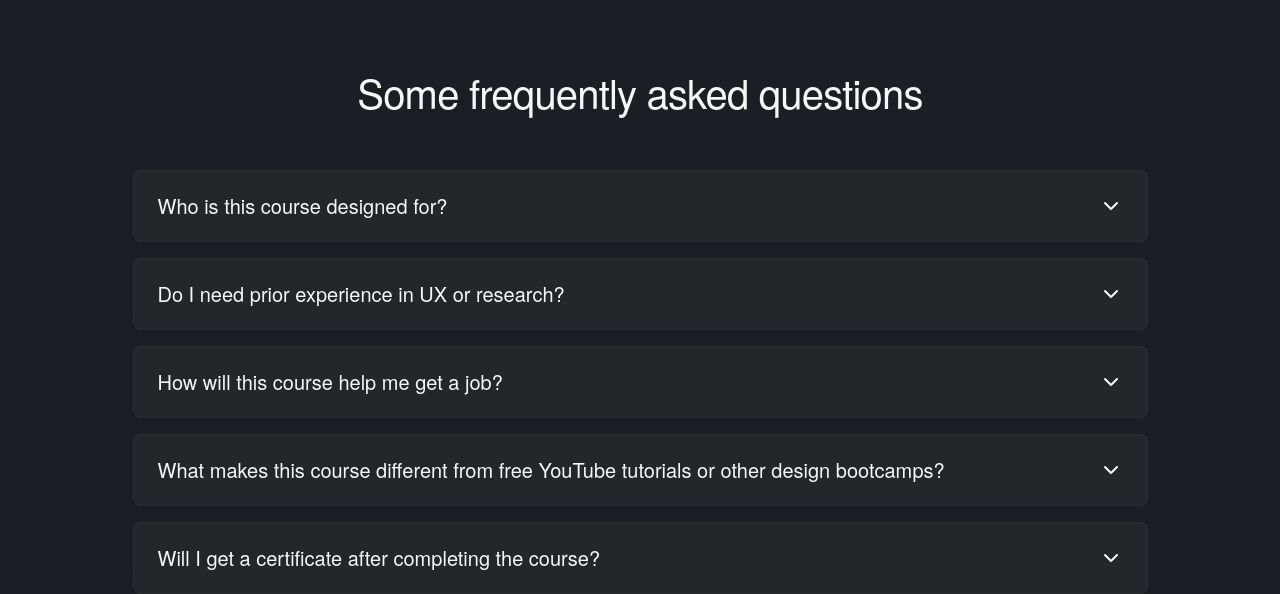
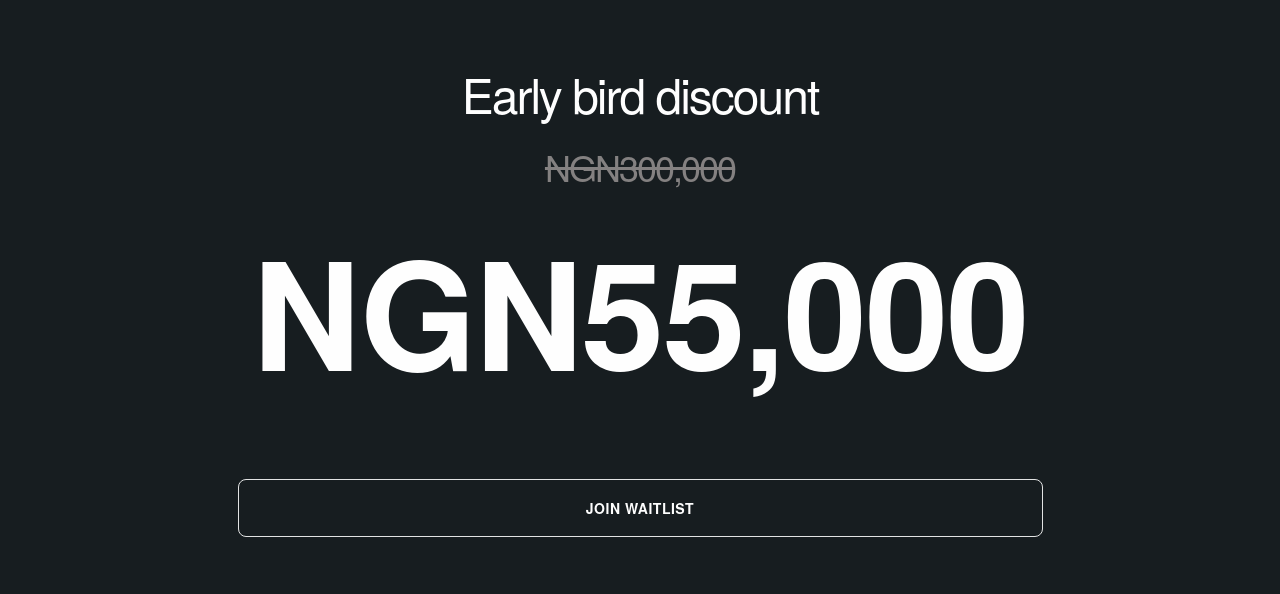
Before and after one commit to DODO-Design-Inc/DODO-Academy, a Next.js app: page / in a window 1280 px wide. Shown: the part 5780-6374 px from the top of the page. Built offline with nearby package versions, Linux system fonts and the light colour scheme; a web font is replaced by a local one.

Commit message:
created pricing

```diff
--- /dev/null
+++ b/app/components/EarlyBird.tsx
@@ -0,0 +1,12 @@
+import React from 'react'
+
+export default function EarlyBird() {
+  return (
+    <section className="text-center bg-[#171D20] py-20 text-[#FEFEFE]" id='pricing'>
+        <p className="text-2xl md:text-[32px] xl:text-5xl leading-0 md:leading-[100%] tracking-[-2px]">Early bird discount</p>
+        <h6 className="text-[#848181] line-through text-2xl leading-0 md:text-[32px] xl:text-[36px] md:leading-[1.4] tracking-[-2px] my-4 md:mt-6 md:mb-3">NGN300,000</h6>
+        <h1 className="text-[60px] md:text-[128px] xl:text-[150px] font-bold leading-[1.4] tracking-[-2px] mb-10 xl:mb-16">NGN55,000</h1>
+        <button className="py-4 font-semibold text-xs md:text-sm leading-6 tracking-[0.5px] border border-[#E2E3E3] rounded-lg w-[336px] md:w-[754px] xl:w-[805px] hover:bg-[#E2E3E3] hover:text-black transition-colors duration-500">JOIN WAITLIST</button>
+    </section>
+  )
+}
```
